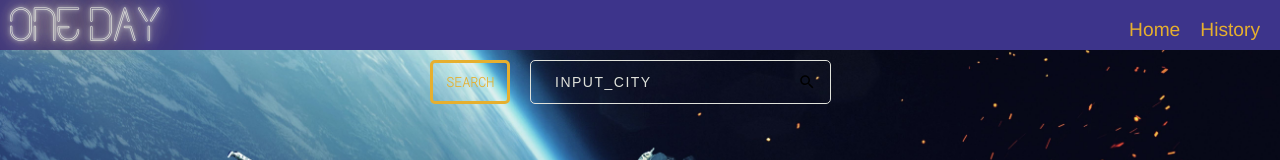
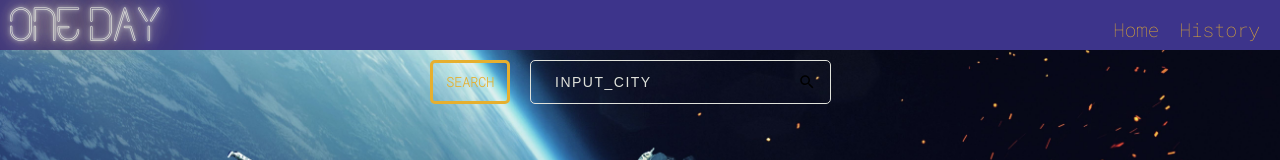
Before and after one commit to puentebravo/oneDay, a React (Create React App) app in the folder client/: page / in a window 1280 px wide. Shown: the top 160 px of the page. Built offline with nearby package versions, Linux system fonts and the light colour scheme; no server answers.

Commit message:
Changed navbar font

```diff
--- a/client/src/components/navbar.tsx
+++ b/client/src/components/navbar.tsx
@@ -5,7 +5,7 @@ function Navbar() {
     return (
         <nav>
             <h1 className="font-neon glow text-left">One Day</h1>
-            <ul id="navList">
+            <ul id="navList" className="font-space">
                 <li><Link to={"/"}>Home</Link></li>
                 <li><Link to={"/dates"}>History</Link></li>
             </ul>
```
